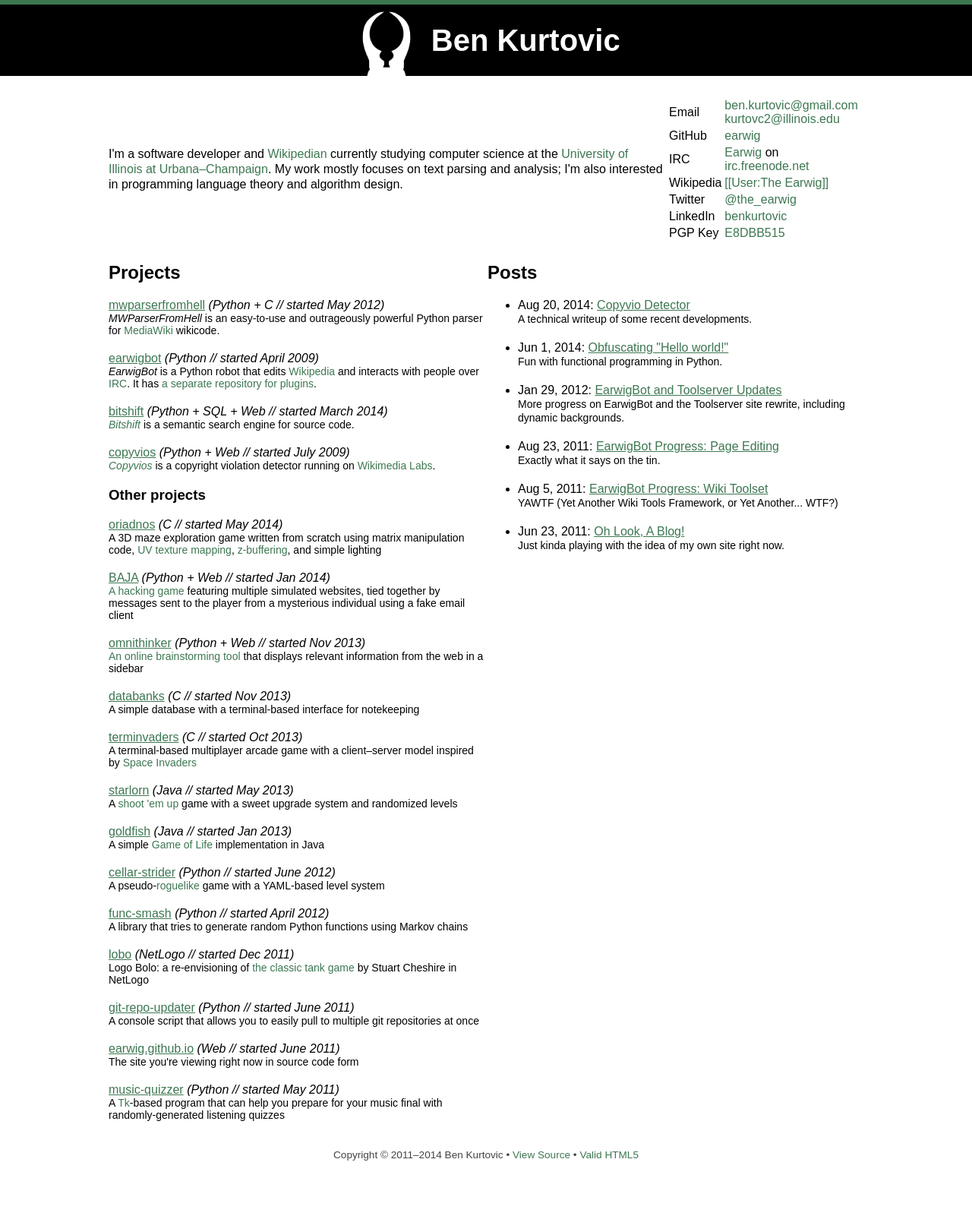
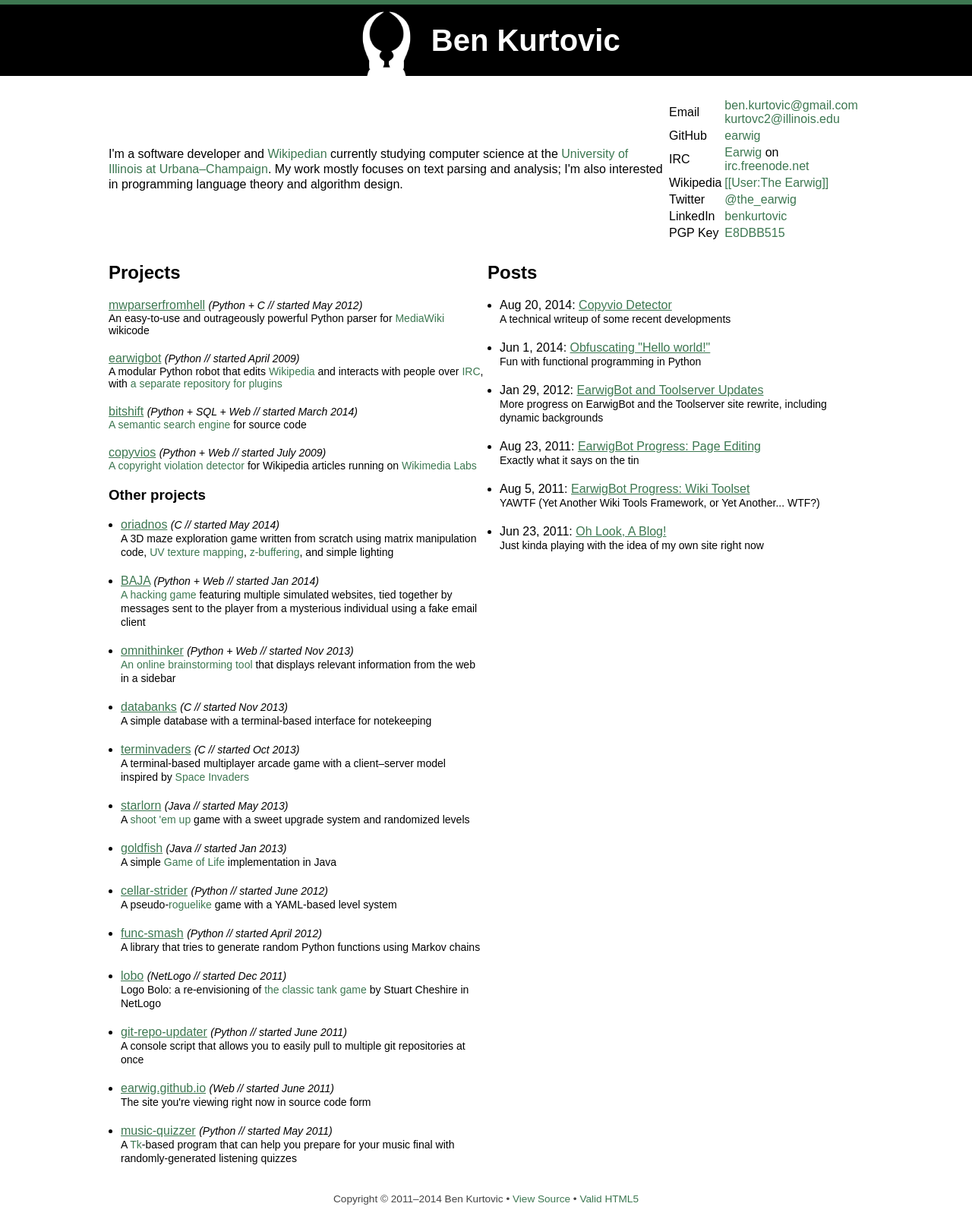
Before and after one commit to earwig/benkurtovic.com, a Jekyll site: the page built from index.html, in a window 1280 px wide. Shown: the whole page at 76% size. Built offline with Jekyll 4.4.1, drawn with Linux system fonts in a browser that asks for light colours; nearby versions of some CDN libraries; comment, search, counter and statistics services are not loaded; before the commit the page ends 1543 px from its top, so only the background shows below that.

Commit message:
Convert 'other projects' into a list; copyedit.

```diff
--- a/index.html
+++ b/index.html
@@ -48,141 +48,91 @@ title: Home
             <h2>Projects</h2>
             <div class="project">
                 <div>
-                    <a class="underlined" href="//github.com/earwig/mwparserfromhell">mwparserfromhell</a> <span class="description"><i>(Python + C // started May 2012)</i></span>
+                    <a class="underlined" href="//github.com/earwig/mwparserfromhell">mwparserfromhell</a> <span class="subtitle"><i>(Python + C // started May 2012)</i></span>
                 </div>
                 <div>
-                    <i>MWParserFromHell</i> is an easy-to-use and outrageously powerful Python parser for <a href="//mediawiki.org/">MediaWiki</a> wikicode.
+                    An easy-to-use and outrageously powerful Python parser for <a href="//mediawiki.org/">MediaWiki</a> wikicode
                 </div>
             </div>
             <div class="project">
                 <div>
-                    <a class="underlined" href="//github.com/earwig/earwigbot">earwigbot</a> <span class="description"><i>(Python // started April 2009)</i></span>
+                    <a class="underlined" href="//github.com/earwig/earwigbot">earwigbot</a> <span class="subtitle"><i>(Python // started April 2009)</i></span>
                 </div>
                 <div>
-                    <i>EarwigBot</i> is a Python robot that edits <a href="//en.wikipedia.org/">Wikipedia</a> and interacts with people over <a href="//en.wikipedia.org/wiki/Internet_Relay_Chat">IRC</a>. It has <a href="//github.com/earwig/earwigbot-plugins">a separate repository for plugins</a>.
+                    A modular Python robot that edits <a href="//en.wikipedia.org/">Wikipedia</a> and interacts with people over <a href="//en.wikipedia.org/wiki/Internet_Relay_Chat">IRC</a>, with <a href="//github.com/earwig/earwigbot-plugins">a separate repository for plugins</a>
                 </div>
             </div>
             <div class="project">
                 <div>
-                    <a class="underlined" href="//github.com/earwig/bitshift">bitshift</a> <span class="description"><i>(Python + SQL + Web // started March 2014)</i></span>
+                    <a class="underlined" href="//github.com/earwig/bitshift">bitshift</a> <span class="subtitle"><i>(Python + SQL + Web // started March 2014)</i></span>
                 </div>
                 <div>
-                    <a href="http://bitshift.it/"><i>Bitshift</i></a> is a semantic search engine for source code.
+                    <a href="http://bitshift.it/">A semantic search engine</a> for source code
                 </div>
             </div>
             <div class="project">
                 <div>
-                    <a class="underlined" href="//github.com/earwig/copyvios">copyvios</a> <span class="description"><i>(Python + Web // started July 2009)</i></span>
+                    <a class="underlined" href="//github.com/earwig/copyvios">copyvios</a> <span class="subtitle"><i>(Python + Web // started July 2009)</i></span>
                 </div>
                 <div>
-                    <a href="//tools.wmflabs.org/copyvios"><i>Copyvios</i></a> is a copyright violation detector running on <a href="//tools.wmflabs.org/">Wikimedia Labs</a>.
+                    <a href="//tools.wmflabs.org/copyvios">A copyright violation detector</a> for Wikipedia articles running on <a href="//tools.wmflabs.org/">Wikimedia Labs</a>
                 </div>
             </div>
             <h3>Other projects</h2>
-            <div class="project">
-                <div>
-                    <a class="underlined" href="//github.com/VjiaoBlack/Oriadnos">oriadnos</a> <span class="description"><i>(C // started May 2014)</i></span>
-                </div>
-                <div>
-                    A 3D maze exploration game written from scratch using matrix manipulation code, <a href="//en.wikipedia.org/wiki/UV_mapping">UV texture mapping</a>, <a href="//en.wikipedia.org/wiki/Z-buffering">z-buffering</a>, and simple lighting
-                </div>
-            </div>
-            <div class="project">
-                <div>
-                    <a class="underlined" href="//github.com/stuycs-softdev-fall-2013/proj3-6-BAJA">BAJA</a> <span class="description"><i>(Python + Web // started Jan 2014)</i></span>
-                </div>
-                <div>
-                    <a href="http://softdev-server.stuycs.org:6680/">A hacking game</a> featuring multiple simulated websites, tied together by messages sent to the player from a mysterious individual using a fake email client
-                </div>
-            </div>
-            <div class="project">
-                <div>
-                    <a class="underlined" href="//github.com/stuycs-softdev-fall-2013/proj2-pd6-04-omnithinker">omnithinker</a> <span class="description"><i>(Python + Web // started Nov 2013)</i></span>
-                </div>
-                <div>
-                    <a href="http://softdev-server.stuycs.org:6004/">An online brainstorming tool</a> that displays relevant information from the web in a sidebar
-                </div>
-            </div>
-            <div class="project">
-                <div>
-                    <a class="underlined" href="//github.com/VjiaoBlack/databanks">databanks</a> <span class="description"><i>(C // started Nov 2013)</i></span>
-                </div>
-                <div>
-                    A simple database with a terminal-based interface for notekeeping
-                </div>
-            </div>
-            <div class="project">
-                <div>
-                    <a class="underlined" href="//github.com/VjiaoBlack/terminvaders">terminvaders</a> <span class="description"><i>(C // started Oct 2013)</i></span>
-                </div>
-                <div>
-                    A terminal-based multiplayer arcade game with a client&ndash;server model inspired by <a href="//en.wikipedia.org/wiki/Space_Invaders">Space Invaders</a>
-                </div>
-            </div>
-            <div class="project">
-                <div>
-                    <a class="underlined" href="//github.com/Hypersonic/Starlorn">starlorn</a> <span class="description"><i>(Java // started May 2013)</i></span>
-                </div>
-                <div>
-                    A <a href="//en.wikipedia.org/wiki/Shoot_'em_up">shoot 'em up</a> game with a sweet upgrade system and randomized levels
-                </div>
-            </div>
-            <div class="project">
-                <div>
-                    <a class="underlined" href="//github.com/earwig/goldfish">goldfish</a> <span class="description"><i>(Java // started Jan 2013)</i></span>
-                </div>
-                <div>
-                    A simple <a href="//en.wikipedia.org/wiki/Conway's_Game_of_Life">Game of Life</a> implementation in Java
-                </div>
-            </div>
-            <div class="project">
-                <div>
-                    <a class="underlined" href="//github.com/Hypersonic/Cellar-Strider">cellar-strider</a> <span class="description"><i>(Python // started June 2012)</i></span>
-                </div>
-                <div>
-                    A pseudo-<a href="//en.wikipedia.org/wiki/Roguelike">roguelike</a> game with a YAML-based level system
-                </div>
-            </div>
-            <div class="project">
-                <div>
-                    <a class="underlined" href="//github.com/earwig/func-smash">func-smash</a> <span class="description"><i>(Python // started April 2012)</i></span>
-                </div>
-                <div>
-                    A library that tries to generate random Python functions using Markov chains
-                </div>
-            </div>
-            <div class="project">
-                <div>
-                    <a class="underlined" href="//github.com/earwig/lobo">lobo</a> <span class="description"><i>(NetLogo // started Dec 2011)</i></span>
-                </div>
-                <div>
-                    Logo Bolo: a re-envisioning of <a href="//en.wikipedia.org/wiki/Bolo_(video_game)">the classic tank game</a> by Stuart Cheshire in NetLogo
-                </div>
-            </div>
-            <div class="project">
-                <div>
-                    <a class="underlined" href="//github.com/earwig/git-repo-updater">git-repo-updater</a> <span class="description"><i>(Python // started June 2011)</i></span>
-                </div>
-                <div>
-                    A console script that allows you to easily pull to multiple git repositories at once
-                </div>
-            </div>
-            <div class="project">
-                <div>
-                    <a class="underlined" href="//github.com/earwig/earwig.github.io">earwig.github.io</a> <span class="description"><i>(Web // started June 2011)</i></span>
-                </div>
-                <div>
-                    The site you're viewing right now in source code form
-                </div>
-            </div>
-            <div class="project">
-                <div>
-                    <a class="underlined" href="//github.com/earwig/music-quizzer">music-quizzer</a> <span class="description"><i>(Python // started May 2011)</i></span>
-                </div>
-                <div>
-                    A <a href="//en.wikipedia.org/wiki/Tk_(framework)">Tk</a>-based program that can help you prepare for your music final with randomly-generated listening quizzes
-                </div>
-            </div>
+            <ul id="project-list">
+                <li>
+                    <a class="underlined" href="//github.com/VjiaoBlack/Oriadnos">oriadnos</a> <span class="subtitle"><i>(C // started May 2014)</i></span><br />
+                    <span class="subtitle">A 3D maze exploration game written from scratch using matrix manipulation code, <a href="//en.wikipedia.org/wiki/UV_mapping">UV texture mapping</a>, <a href="//en.wikipedia.org/wiki/Z-buffering">z-buffering</a>, and simple lighting</span>
+                </li>
+                <li>
+                    <a class="underlined" href="//github.com/stuycs-softdev-fall-2013/proj3-6-BAJA">BAJA</a> <span class="subtitle"><i>(Python + Web // started Jan 2014)</i></span><br />
+                    <span class="subtitle"><a href="http://softdev-server.stuycs.org:6680/">A hacking game</a> featuring multiple simulated websites, tied together by messages sent to the player from a mysterious individual using a fake email client</span>
+                </li>
+                <li>
+                    <a class="underlined" href="//github.com/stuycs-softdev-fall-2013/proj2-pd6-04-omnithinker">omnithinker</a> <span class="subtitle"><i>(Python + Web // started Nov 2013)</i></span><br />
+                    <span class="subtitle"><a href="http://softdev-server.stuycs.org:6004/">An online brainstorming tool</a> that displays relevant information from the web in a sidebar</span>
+                </li>
+                <li>
+                    <a class="underlined" href="//github.com/VjiaoBlack/databanks">databanks</a> <span class="subtitle"><i>(C // started Nov 2013)</i></span><br />
+                    <span class="subtitle">A simple database with a terminal-based interface for notekeeping</span>
+                </li>
+                <li>
+                    <a class="underlined" href="//github.com/VjiaoBlack/terminvaders">terminvaders</a> <span class="subtitle"><i>(C // started Oct 2013)</i></span><br />
+                    <span class="subtitle">A terminal-based multiplayer arcade game with a client&ndash;server model inspired by <a href="//en.wikipedia.org/wiki/Space_Invaders">Space Invaders</a></span>
+                </li>
+                <li>
+                    <a class="underlined" href="//github.com/Hypersonic/Starlorn">starlorn</a> <span class="subtitle"><i>(Java // started May 2013)</i></span><br />
+                    <span class="subtitle">A <a href="//en.wikipedia.org/wiki/Shoot_'em_up">shoot 'em up</a> game with a sweet upgrade system and randomized levels</span>
+                </li>
+                <li>
+                    <a class="underlined" href="//github.com/earwig/goldfish">goldfish</a> <span class="subtitle"><i>(Java // started Jan 2013)</i></span><br />
+                    <span class="subtitle">A simple <a href="//en.wikipedia.org/wiki/Conway's_Game_of_Life">Game of Life</a> implementation in Java</span>
+                </li>
+                <li>
+                    <a class="underlined" href="//github.com/Hypersonic/Cellar-Strider">cellar-strider</a> <span class="subtitle"><i>(Python // started June 2012)</i></span><br />
+                    <span class="subtitle">A pseudo-<a href="//en.wikipedia.org/wiki/Roguelike">roguelike</a> game with a YAML-based level system</span>
+                </li>
+                <li>
+                    <a class="underlined" href="//github.com/earwig/func-smash">func-smash</a> <span class="subtitle"><i>(Python // started April 2012)</i></span><br />
+                    <span class="subtitle">A library that tries to generate random Python functions using Markov chains</span>
+                </li>
+                <li>
+                    <a class="underlined" href="//github.com/earwig/lobo">lobo</a> <span class="subtitle"><i>(NetLogo // started Dec 2011)</i></span><br />
+                    <span class="subtitle">Logo Bolo: a re-envisioning of <a href="//en.wikipedia.org/wiki/Bolo_(video_game)">the classic tank game</a> by Stuart Cheshire in NetLogo</span>
+                </li>
+                <li>
+                    <a class="underlined" href="//github.com/earwig/git-repo-updater">git-repo-updater</a> <span class="subtitle"><i>(Python // started June 2011)</i></span><br />
+                    <span class="subtitle">A console script that allows you to easily pull to multiple git repositories at once</span>
+                </li>
+                <li>
+                    <a class="underlined" href="//github.com/earwig/earwig.github.io">earwig.github.io</a> <span class="subtitle"><i>(Web // started June 2011)</i></span><br />
+                    <span class="subtitle">The site you're viewing right now in source code form</span>
+                </li>
+                <li>
+                    <a class="underlined" href="//github.com/earwig/music-quizzer">music-quizzer</a> <span class="subtitle"><i>(Python // started May 2011)</i></span><br />
+                    <span class="subtitle">A <a href="//en.wikipedia.org/wiki/Tk_(framework)">Tk</a>-based program that can help you prepare for your music final with randomly-generated listening quizzes</span>
+                </li>
+            </ul>
         </td>
         <td style="width: 50%; vertical-align: top;">
             <h2>Posts</h2>
--- a/static/main.css
+++ b/static/main.css
@@ -86,7 +86,11 @@ a.underlined:hover, a.underlined:active { text-decoration: none; }
     font-size: 14px;
 }
 
-#post-list li {
+#project-list, #post-list {
+    padding-left: 1em;
+}
+
+#project-list li, #post-list li {
     margin-bottom: 1.25em;
 }
 
```
Also changed, not shown: _posts/2011-06-23-oh-look-a-blog.md (+1 -1 lines), _posts/2011-08-23-earwigbot-progress-page-editing.md (+1 -1 lines), _posts/2012-01-29-earwigbot-and-toolserver-updates.md (+1 -1 lines), _posts/2014-06-01-obfuscating-hello-world.md (+1 -1 lines), _posts/2014-08-20-copyvio-detector.md (+1 -1 lines).
